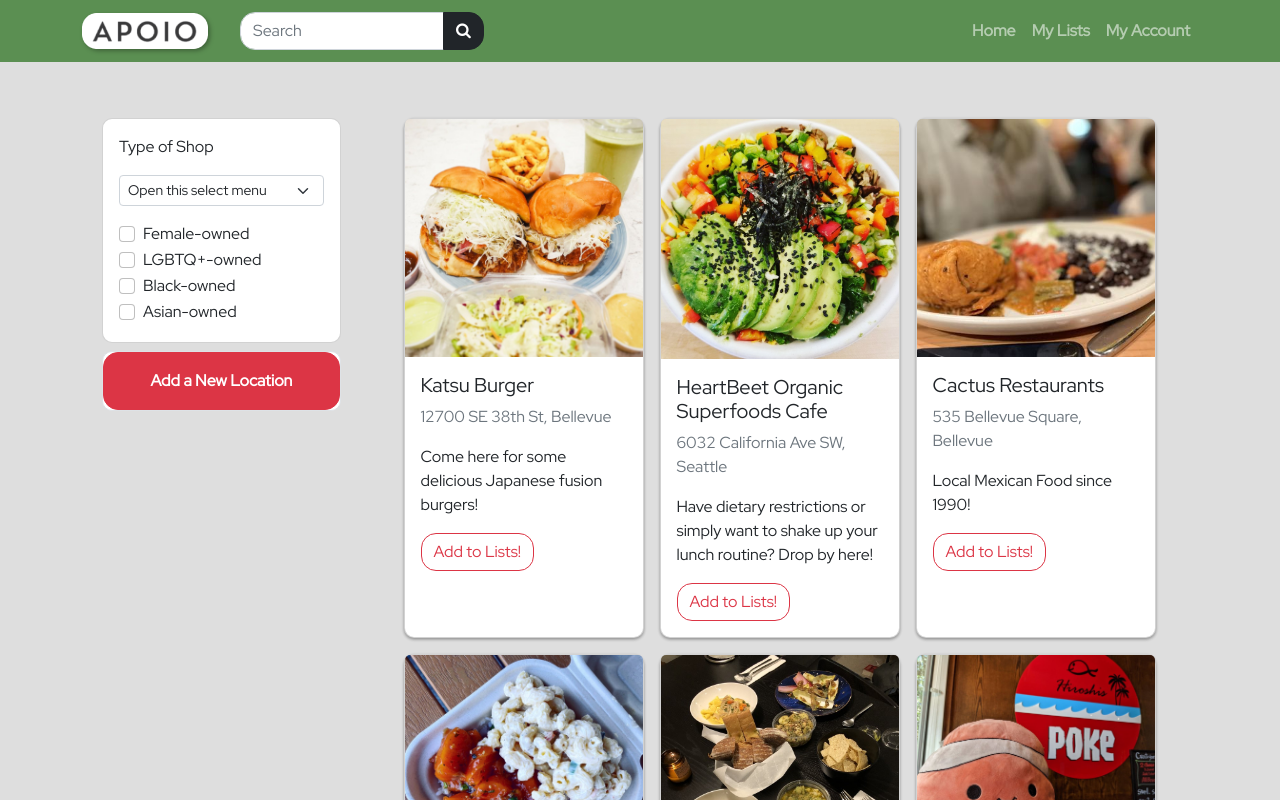
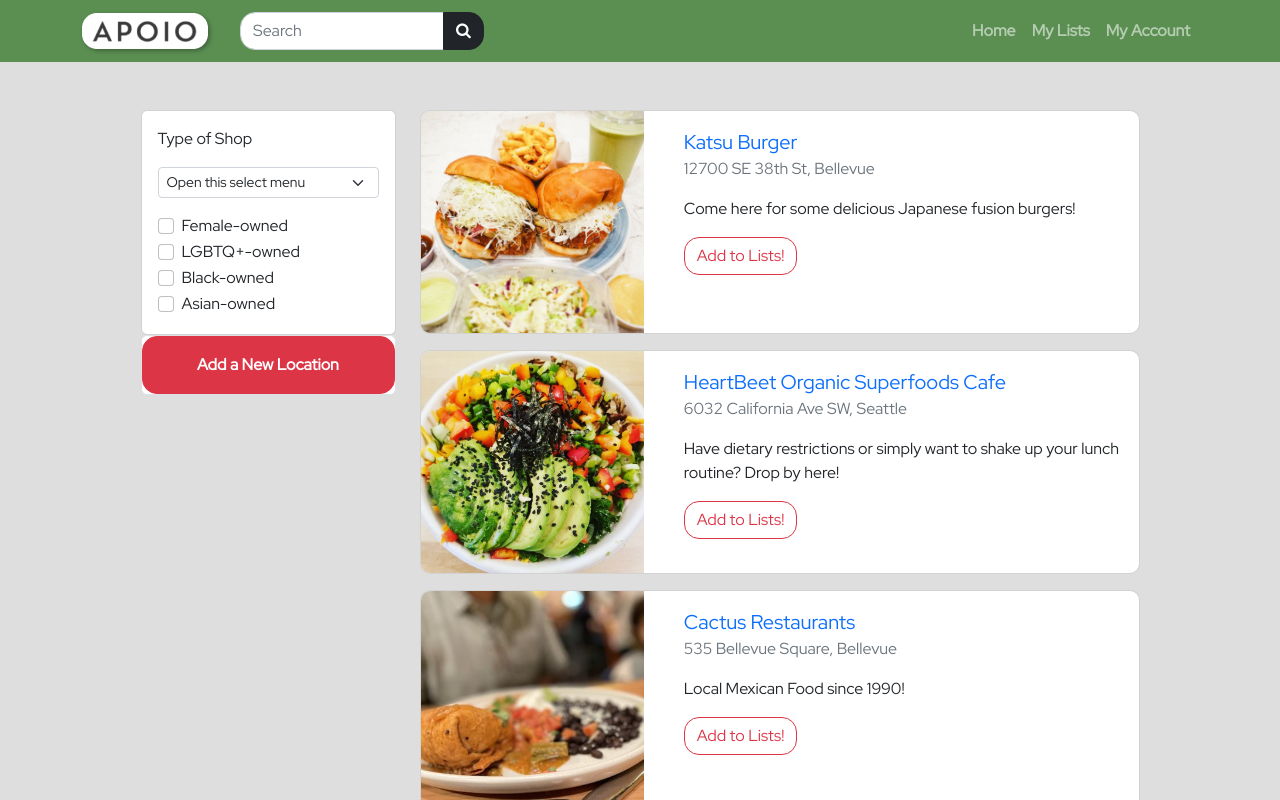
Before and after one commit to StpME/ApoioMirror, a React (Create React App) app: page /results in a window 1280 px wide. Shown: the top 800 px of the page. Built offline with nearby package versions, Linux system fonts and the light colour scheme.

Commit message:
results page ui improvement

```diff
--- a/src/components/ResultPage.js
+++ b/src/components/ResultPage.js
@@ -105,12 +105,12 @@ export default function ResultPage(props) {
     useEffect(() => {
         // const changeResultView = () => {
         if (Object.values(checkboxBool).every((bool) => bool === false)) {
-            console.log("all false");
+            // console.log("all false");
             changeStoresVisible(initStores);
         }
 
-        if (!Object.values(checkboxBool).every((bool) => bool === false)) {
-            console.log("not all false");
+        else {
+            // console.log("not all false");
             const filteredObjects = new Set();
 
             for (const [type, typeBool] of Object.entries(checkboxBool)) {
@@ -126,17 +126,32 @@ export default function ResultPage(props) {
                         }
                     } else {
                         if (storeObj.ownedBy !== undefined) {
-                            if (storeObj.ownedBy.includes(type)) {
+                            if(storeObj.ownedBy.includes(type)) {
                                 filteredObjects.delete(storeObj);
+                            }
+                            // storeObj.ownedBy.every((ownedByProperty) => {
+                            //     console.log("current property " + ownedByProperty);
+                            //     if ((checkboxBool[ownedByProperty] === true)) {
+                            //         console.log("inside " + ownedByProperty);
+                            //         filteredObjects.add(storeObj);
+                            //     } else {
+                            //         console.log("outside " + ownedByProperty)
+                            //         // if (storeObj.ownedBy.includes(type)) {
+                            //         //     filteredObjects.delete(storeObj);
+                            //         // }
+                            //         filteredObjects.delete(storeObj);
+                            //     }
+                            // });
                         }
                     }
                 }
             }
-            }
-
             const filteredArray = [...filteredObjects];
             changeStoresVisible(filteredArray);
         }
+
+
+
         // }
     }, [checkboxBool]);
 
@@ -153,7 +168,7 @@ export default function ResultPage(props) {
                             </Link>
                         </div>
                     </div>
-                    <div className="col-md-8 col-lg-9 col-sm-12">
+                    <div className="col-md-8 col-lg-8 col-sm-12">
                         <ResultPane storeCallback={props.storeCallback} favCallback={props.favCallback} stores={storesVisible} />
                     </div>
                 </div>
--- a/src/components/ResultPane.js
+++ b/src/components/ResultPane.js
@@ -16,10 +16,8 @@ export function ResultPane(props) {
     })
 
     return (
-        <div className="card-columns d-inline-flex flex-wrap justify-content-center">
-            {/* <div className="col-md-6 col-lg"> */}
+        <div className="card-deck">
             {resultsArray}
-            {/* </div> */}
         </div>
     );
 }
@@ -49,28 +47,55 @@ function ResultItem(props) {
     }
 
     return (
-        <div className="flex-fill card result-item-card">
-                <img src={placeThumbnail} className="card-img-top" alt="..." />
-                <div className="card-body">
-                    <h5 className="card-title">{placeName}</h5>
-                    <p className="text-muted">{location}</p>
-                    <p className="card-text">{description}</p>
-                    <button className={favoritedStyle} onClick={handleClick}>{favoritedText}</button>
+        // <div className="flex-fill card result-item-card">
+        //     <img src={placeThumbnail} className="card-img-top" alt="..." />
+        //     <div className="card-body">
+        //         <h5 className="card-title">{placeName}</h5>
+        //         <p className="text-muted">{location}</p>
+        //         <p className="card-text">{description}</p>
+        //         <button className={favoritedStyle} onClick={handleClick}>{favoritedText}</button>
+        //     </div>
+        // </div>
+
+        <div className="card mb-3 result-item-card">
+            <div className="row">
+                <div className="col col-lg-4">
+                    <img
+                        src={placeThumbnail}
+                        alt="..."
+                        className="img-fluid rounded-start result-card-img"
+                    />
+                </div>
+                <div className="col col-lg-8">
+                    <div className="card-body">
+                        {/* <h5 className="card-title">{placeName}</h5> */}
+                        <Link className="company-heading mb-0 mt-1" to="../item">{placeName}</Link>
+                        <p className="text-muted">{location}</p>
+                        <p className="card-text">
+                            {description}
+                        </p>
+                        <button className={favoritedStyle} onClick={handleClick}>{favoritedText}</button>
+                    </div>
                 </div>
             </div>
-        // {/* //     <a href="">
-        // //         <img src={placeThumbnail} className="results-image" alt={placeName + "'s thumbnail"}></img>
-        // //     </a>
-        // //     <div className="row">
-        // //         <div className="col mx-3">
-        // //             <Link className="company-heading mb-0 mt-1" to="../item">{placeName}</Link>
-        // //             <p className="text-muted address-text">{location}</p>
-        // //             <p>{description}</p>
-        // //             <button className={favoritedStyle} onClick={handleClick}>
-        // //                 <span>{favoritedText}</span>
-        // //             </button>
-        // //         </div>
-        // //     </div> */}
+        </div>
+
+        // <div className="card">
+
+        //     <div className="row">
+        //     <a href="" className="col">
+        //         <img src={placeThumbnail} className="results-image" alt={placeName + "'s thumbnail"}></img>
+        //     </a>
+        //         <div className="col mx-3">
+        //             <Link className="company-heading mb-0 mt-1" to="../item">{placeName}</Link>
+        //             <p className="text-muted address-text">{location}</p>
+        //             <p>{description}</p>
+        //             <button className={favoritedStyle} onClick={handleClick}>
+        //                 <span>{favoritedText}</span>
+        //             </button>
+        //         </div>
+        //     </div>
+        // </div>
 
     );
 }
--- a/src/data/store_data.json
+++ b/src/data/store_data.json
@@ -36,6 +36,7 @@
         "placeThumbnail": "/pics/ono_poke_tn.jpg",
         "type": "restaurant",
         "typeFood": "japanese",
+        "ownedBy": ["female", "asian"],
         "favorited": false
     },
     {
@@ -55,6 +56,7 @@
         "placeThumbnail": "/pics/hiroshi_poke_tn.jpg",
         "type": "restaurant",
         "typeFood": "japanese",
+        "ownedBy": ["female", "asian"],
         "favorited": false
     },
     {
--- a/src/style.css
+++ b/src/style.css
@@ -171,14 +171,15 @@ body {
   /* background-color: white; */
 }
 
-.card {
+/* mitch */
+/* .card {
   flex: 0 1 175px;
   background-color: white;
   margin: .5rem;
   border-radius: 10px;
   box-shadow: 0 2px 3px rgba(0, 0, 0, 0.16), 0 1px 3px rgba(0, 0, 0, 0.23);
 
-}
+} */
 
 .card-block {
   border-radius: 10px;
@@ -193,11 +194,12 @@ body {
     background-color: rgba(0, 0, 0, 0.2);
 }
 
-.img-fluid {
+/* mitch */
+/* .img-fluid {
   border-radius: 10px;
   object-fit: cover;
   max-width: 100%;
-}
+} */
 
 #store_name {
   color: white;
@@ -410,14 +412,25 @@ body {
     }
 
     .result-item-card {
-      max-width: 10rem;
+      border-radius: 10px;
+      max-height: 14rem;
+      overflow: hidden;
+    }
+
+    .result-card-img {
+      object-fit: cover;
+      width: 100%;
+      height: 100%;
     }
 
   }
 
   @media (max-width: 1200px) {
-    .result-item-card {
+
+    .result-card-img {
+      object-fit: cover;
       width: 10rem;
+      height: 10rem;
     }
 
     .result-item-card .card-text {
@@ -426,9 +439,9 @@ body {
   }
 
   @media (min-width: 1200px) {
-    .result-item-card {
-      max-width: 15rem;
-    }
+    /* .result-item-card {
+      max-height: 15rem;
+    } */
   }
 
 
@@ -463,8 +476,14 @@ body {
       max-height: 36px;
     }
 
-    .result-item-card{
-      max-width: 9rem;
+    /* .result-item-card{
+      max-height: 10rem;
+    } */
+
+    .result-card-img {
+      object-fit: cover;
+      width: 100%;
+      height: 12rem;
     }
 
     .result-item-card .card-text {
```
Lines whose indentation alone changed are shown as unchanged.
